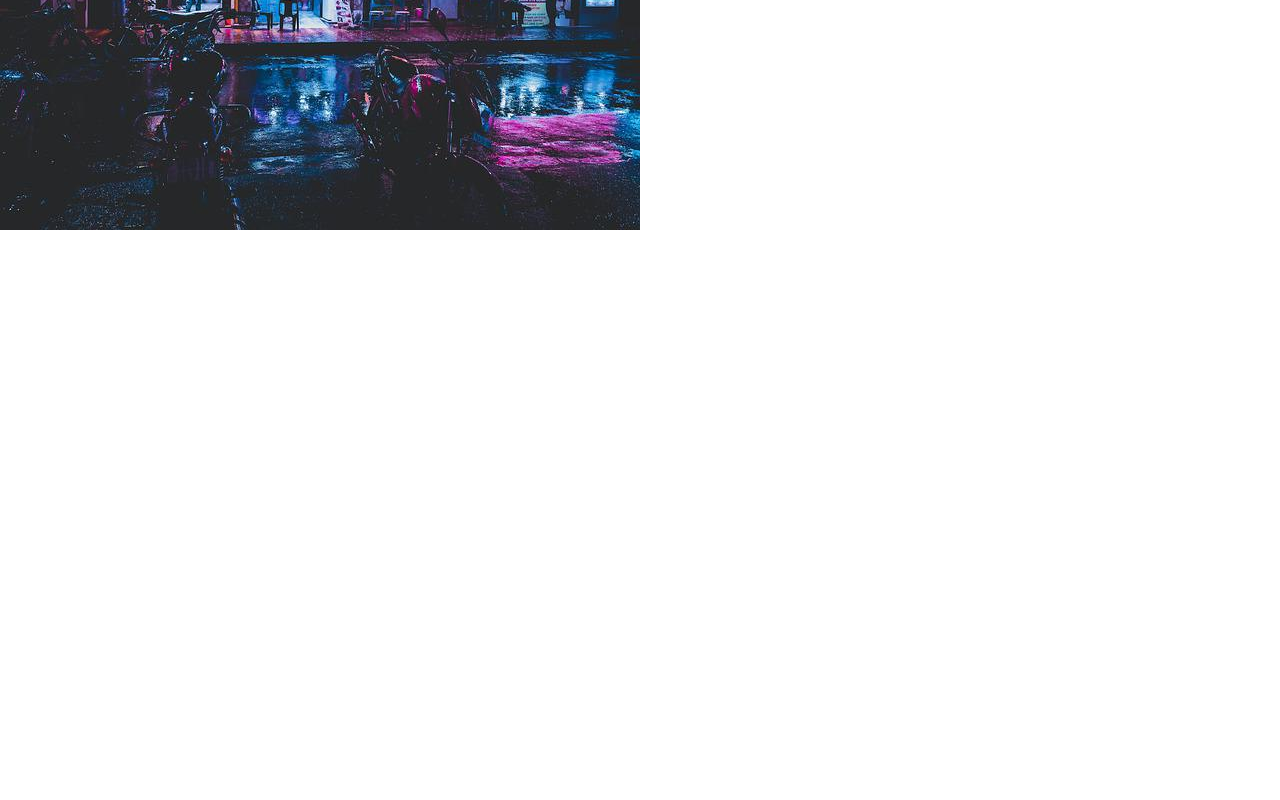
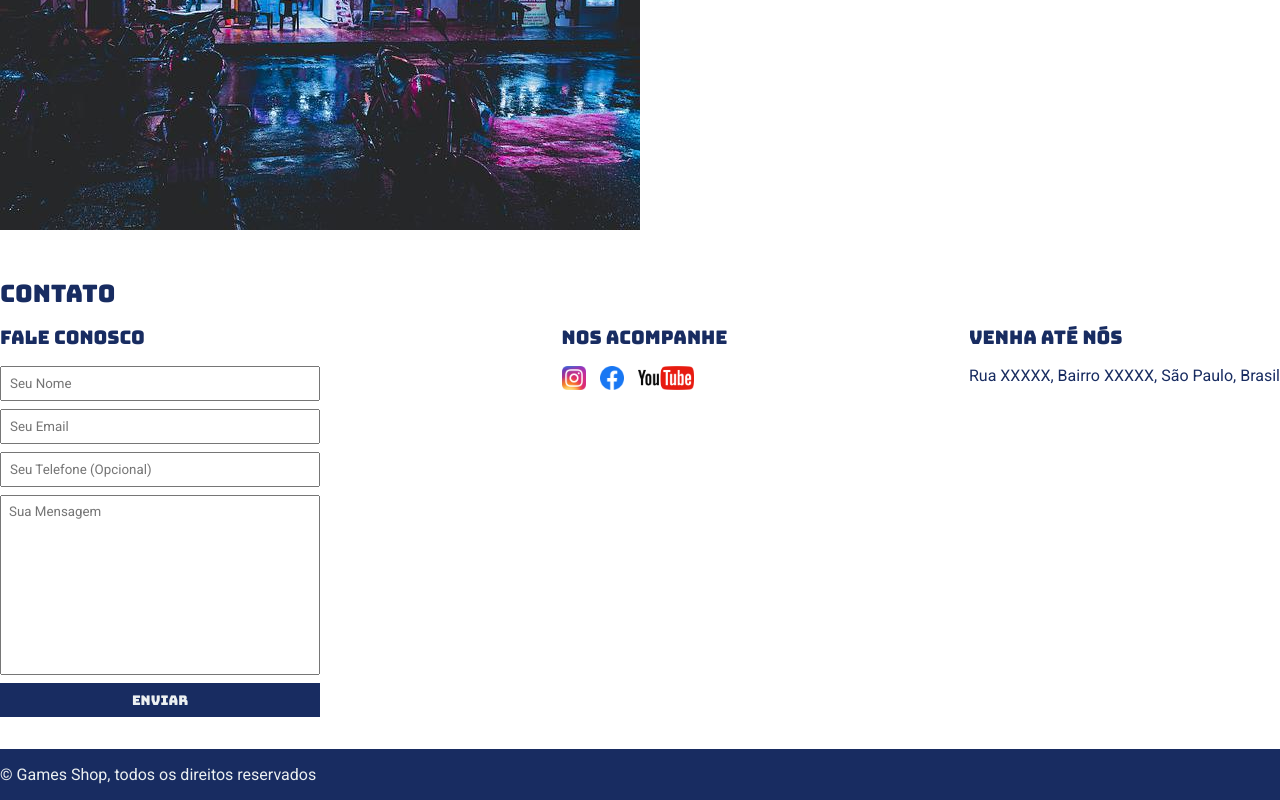
Before and after one commit to JulioGiancoli/curso_ebac_frontend, a plain HTML site: page index.html in a window 1280 px wide. Shown: the part 349-1149 px from the top of the page. Before the commit the page ends 800 px from the top, so only its background shows below. Drawn offline with Linux system fonts and the light colour scheme.

Commit message:
modified index and main css

```diff
--- a/index.html
+++ b/index.html
@@ -14,12 +14,12 @@
     <header>
         <div class="container"> <h1>Games Shop</h1>
             <nav><ul>
-                <li><a href="#">Sobre a Loja</a></li>
-                <li><a href="#">Contato</a></li>
+                <li><a href="#about">Sobre a Loja</a></li>
+                <li><a href="#contact">Contato</a></li>
             </ul></nav>
         </div>
     </header>
-    <section>
+    <section id="about">
         <div class="container">
             <img class="fachada" src="./images/loja.jpg" alt="Imagem da fachada da loja Games Shop">
             <div>
@@ -36,5 +36,48 @@
             </div>
         </div>
     </section>
+    <section id="contact">
+        <div class="container">
+            <h2>Contato</h2>
+            <div class="contactmethods">
+                <div>
+                    <h3>Fale Conosco</h3>
+                    <form>
+                        <input type="text" placeholder="Seu Nome" required>
+                        <input type="email" placeholder="Seu Email" required>
+                        <input type="tel" placeholder="Seu Telefone (Opcional)">
+                        <textarea placeholder="Sua Mensagem" required></textarea>
+                        <button type="submit">Enviar</button>
+                    </form>
+                </div>
+                <div>
+                    <h3>Nos acompanhe</h3>
+                    <ul class="social">
+                        <li>
+                            <a href="#" title="Siga-nos no Instagram"><img src="./images/instagram.png" alt="logo do instagram para direcionamento"></a>
+                        </li>
+                        <li>
+                            <a href="#" title="Siga-nos no facebook"><img src="./images/facebook.png" alt="logo do facebook para direcionamento"></a>
+                        </li>
+                        <li>
+                            <a href="#" title="Viste nosso canal no youtube"><img src="./images/youtube.png" alt="logo do youtube para direcionamento"></a>
+                        </li>
+                    </ul>
+                </div>
+            <div>
+                <div>
+                    <h3>Venha até nós</h3>
+                    <P>Rua XXXXX, Bairro XXXXX, São Paulo, Brasil</P>
+                </div>
+            </div>
+        </div>
+    </section>
+    <footer>
+        <div class="container">
+            <p>
+                &copy; Games Shop, todos os direitos reservados
+            </p>
+        </div>
+    </footer>
 </body>
 </html>
--- a/main.css
+++ b/main.css
@@ -4,20 +4,22 @@
     box-sizing: border-box;
 }
 
-body{
+body, input, textarea{
     font-family: 'Roboto', sans-serif;
 }
 
 header h1,
-section h2{
+section h2,
+section h3,
+form button{
     font-weight: normal;
+    font-family: 'Bungee', sans-serif;
 }
 
 header{
     padding: 16px 0;
     background-color: #182c61;
     color: #ecf0f1;
-    font-family: 'Bungee', sans-serif;
 }
 
 header nav li{
@@ -74,3 +76,60 @@ section p{
 .fachada{
     margin-right: 32px;
 }
+
+.social img{
+    height: 24px;
+}
+
+#contact .container{
+    display: block;
+}
+
+.contactmethods{
+    display: flex;
+    justify-content: space-between;
+}
+
+form input, textarea, button {
+    display: block;
+    width: 320px;
+    margin-bottom: 8px;
+    padding: 8px;
+}
+
+form textarea {
+    resize: none;
+    height: 180px;
+}
+
+.social li {
+    display: inline;
+    margin-right: 10px;
+}
+.social li a{
+    text-decoration: none;
+}
+
+section h3{
+    margin-bottom: 16px;
+}
+
+button { background-color: #182c61;
+color: #ecf0f1;
+border: none;
+cursor: pointer;}
+
+form button:hover{
+    background-color: #2c4da7;
+    text-decoration: underline;
+}
+
+input:focus, textarea:focus{
+    outline-color: #182c61;
+}
+
+footer{
+    background-color: #182c61;
+    color: #ecf0f1;
+    padding: 16px 0;
+}
```
